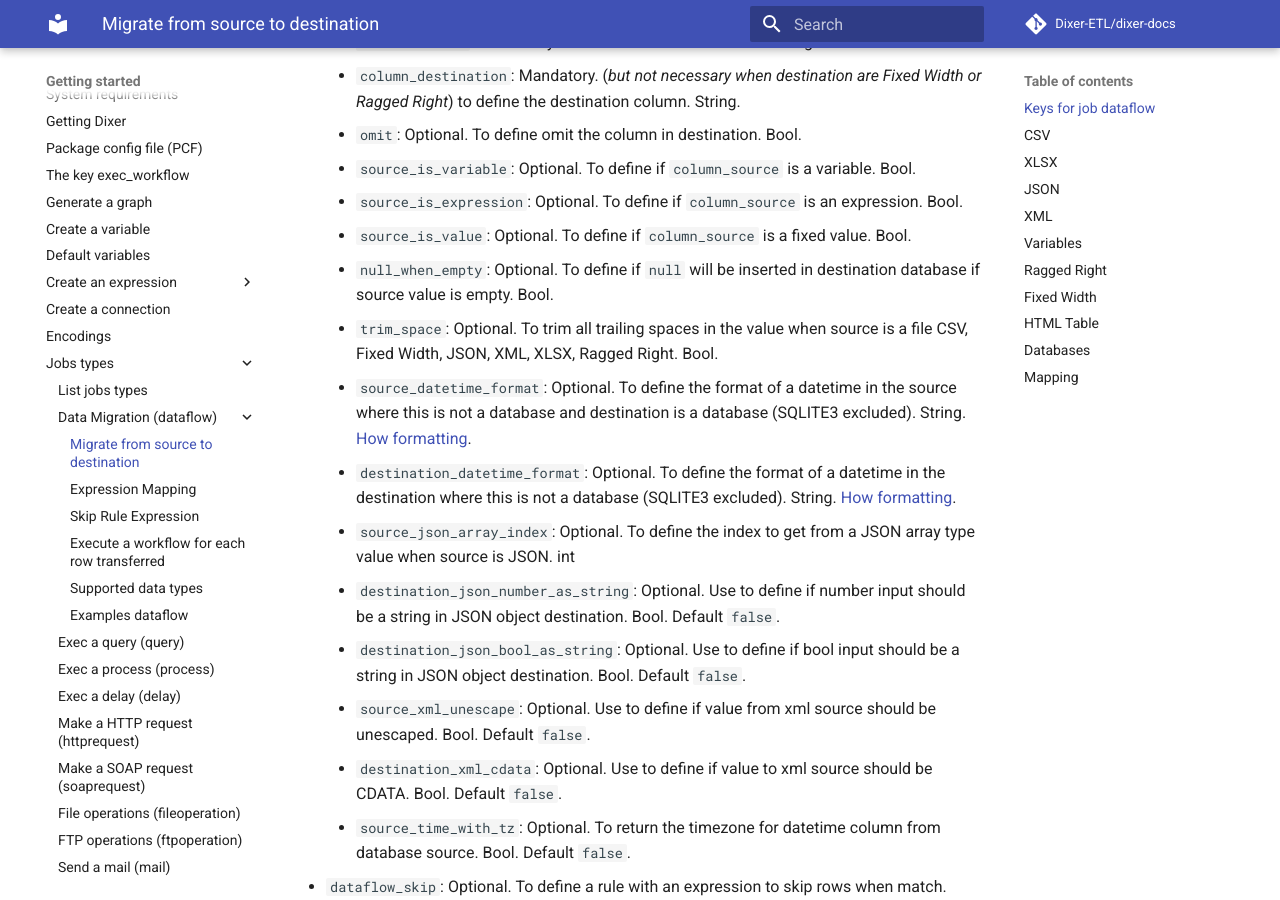
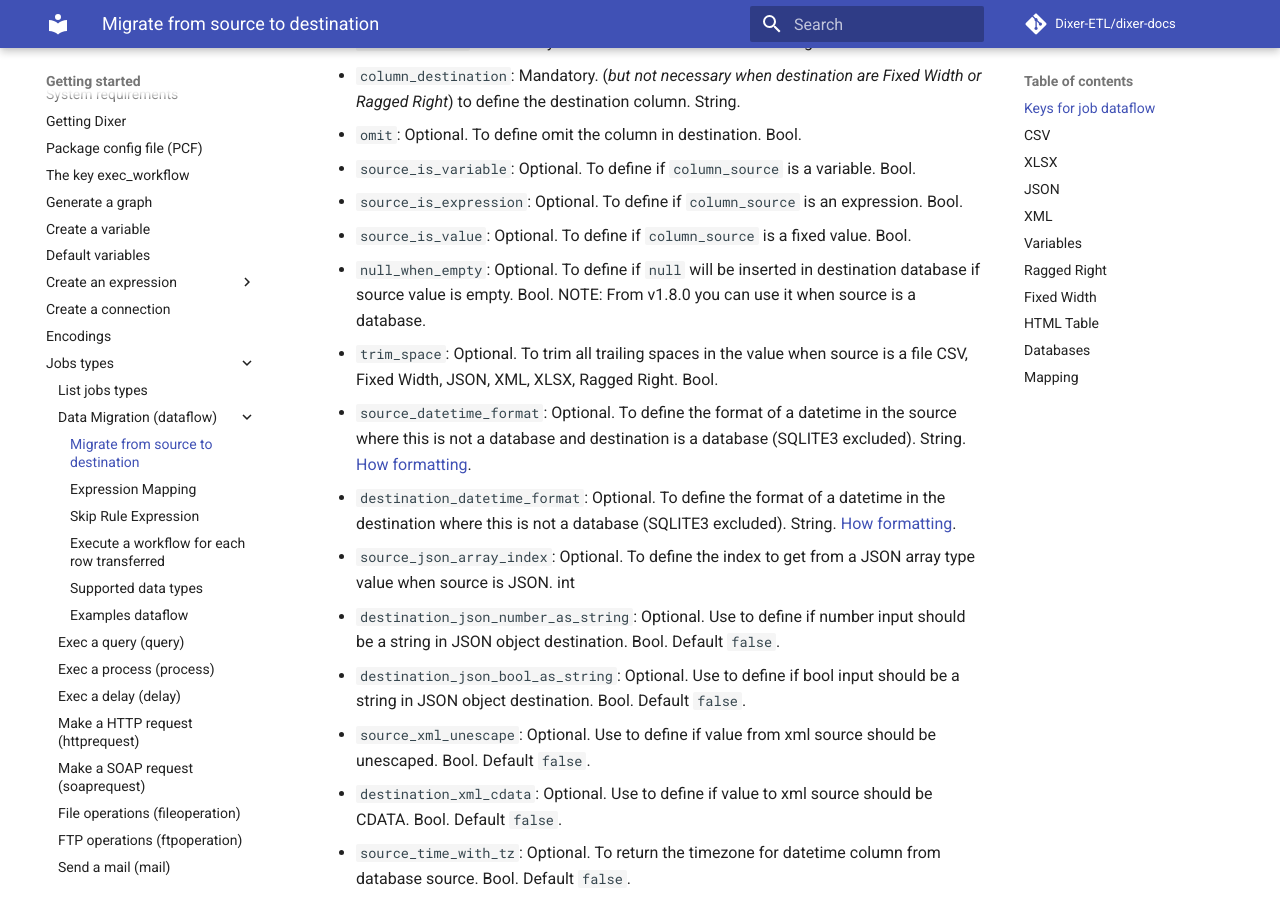
Before and after one commit to Dixer-ETL/dixer-docs, an MkDocs documentation site: the page built from docs/documentation/jobs/dataflow/Migrate-from-source-to-destination.md, in a window 1280 px wide and 900 px high, scrolled down 1609 px. Built offline with MkDocs 1.6.1 and Material for MkDocs 9.7.7, drawn with Linux system fonts in a browser that asks for light colours; comment, search, counter and statistics services are not loaded.

Commit message:
Document null_when_empty update
Fix #7

```diff
--- a/docs/documentation/jobs/dataflow/Migrate-from-source-to-destination.md
+++ b/docs/documentation/jobs/dataflow/Migrate-from-source-to-destination.md
@@ -47,7 +47,7 @@ The type is `dataflow`.
     - `source_is_variable`: Optional. To define if `column_source` is a variable. Bool.
     - `source_is_expression`: Optional. To define if `column_source` is an expression. Bool.
     - `source_is_value`: Optional. To define if `column_source` is a fixed value. Bool.
-    - `null_when_empty`: Optional. To define if `null` will be inserted in destination database if source value is empty. Bool.
+    - `null_when_empty`: Optional. To define if `null` will be inserted in destination database if source value is empty. Bool. NOTE: From v1.8.0 you can use it when source is a database.
     - `trim_space`: Optional. To trim all trailing spaces in the value when source is a file CSV, Fixed Width, JSON, XML, XLSX, Ragged Right. Bool.
     - `source_datetime_format`: Optional. To define the format of a datetime in the source where this is not a database and destination is a database (SQLITE3 excluded). String. [How formatting](../../Time-and-date-formatting.md).
     - `destination_datetime_format`: Optional. To define the format of a datetime in the destination where this is not a database (SQLITE3 excluded). String. [How formatting](../../Time-and-date-formatting.md).
```
Also changed, not shown: docs/Changelog.md (+1 -0 lines).
